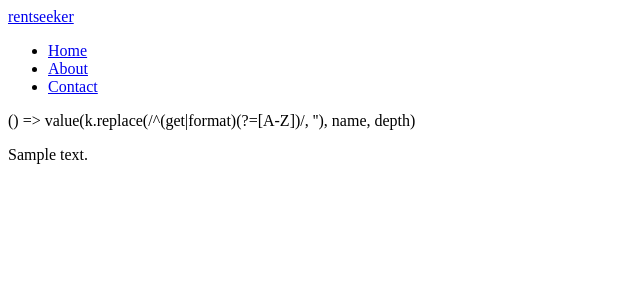
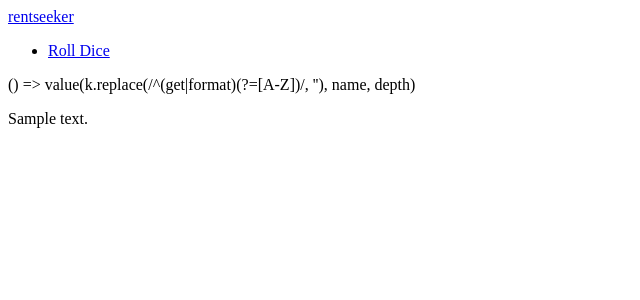
Before and after one commit to freewil/rentseeker, a Node project: template views/index.jade in a window 1280 px wide. Shown: the top 300 px of the page, without its empty margins (0-640 px from the left). Run offline with Node 20 templates, Linux system fonts and the light colour scheme; the template is opened without the code that fills it: most values are stand-ins (such as "Sample title", 1, 10 or a date in 2020); some libraries are stand-ins or nearby versions.

Commit message:
add game manager

```diff
--- a/views/layout.jade
+++ b/views/layout.jade
@@ -17,9 +17,7 @@ html
           a.brand(href='#') rentseeker
           .nav-collapse.collapse
           ul.nav
-            li.active: a(href='#') Home
-            li: a(href='#') About
-            li: a(href='#') Contact
+            li.active: a#roll-dice(href='#') Roll Dice
     block content
 
     script(src='/socket.io/socket.io.js')
```
Also changed, not shown: 6 other files.
